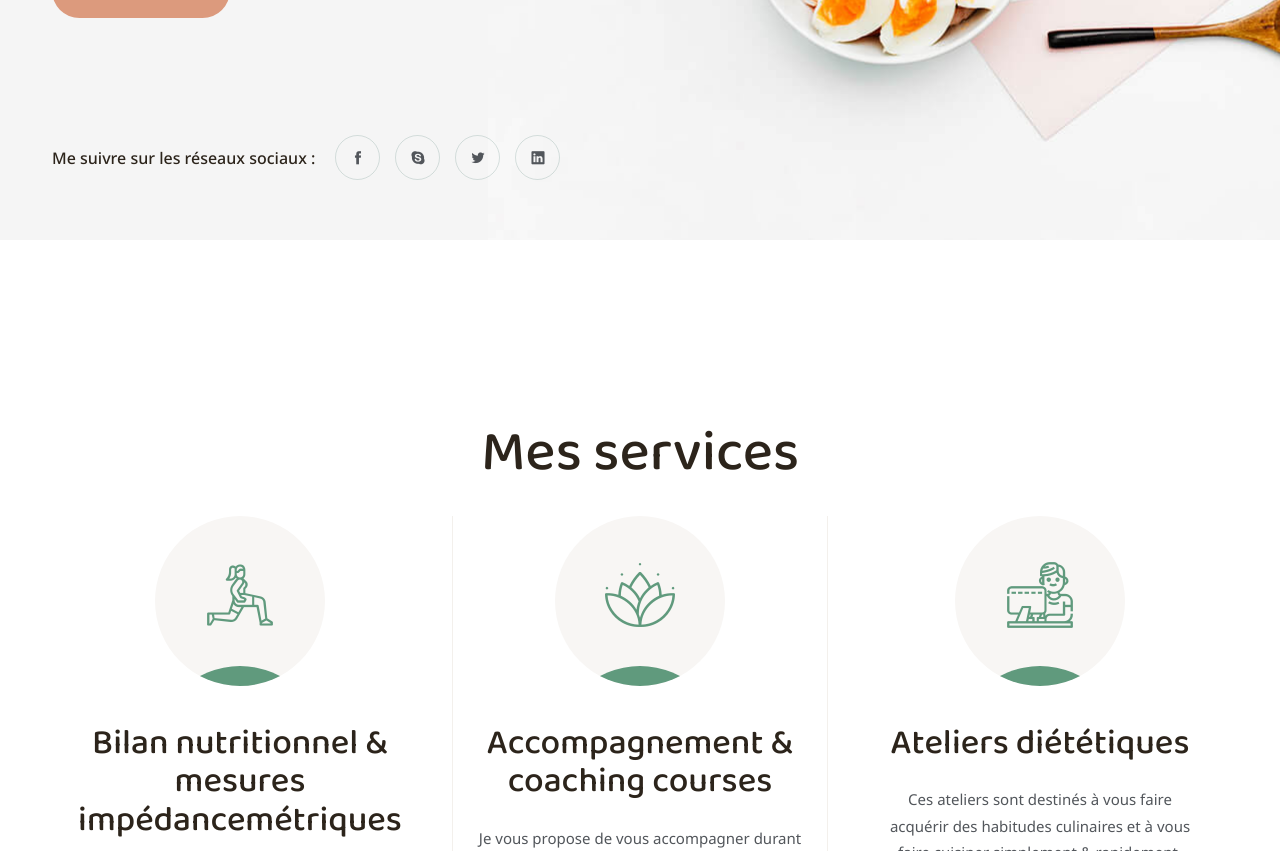
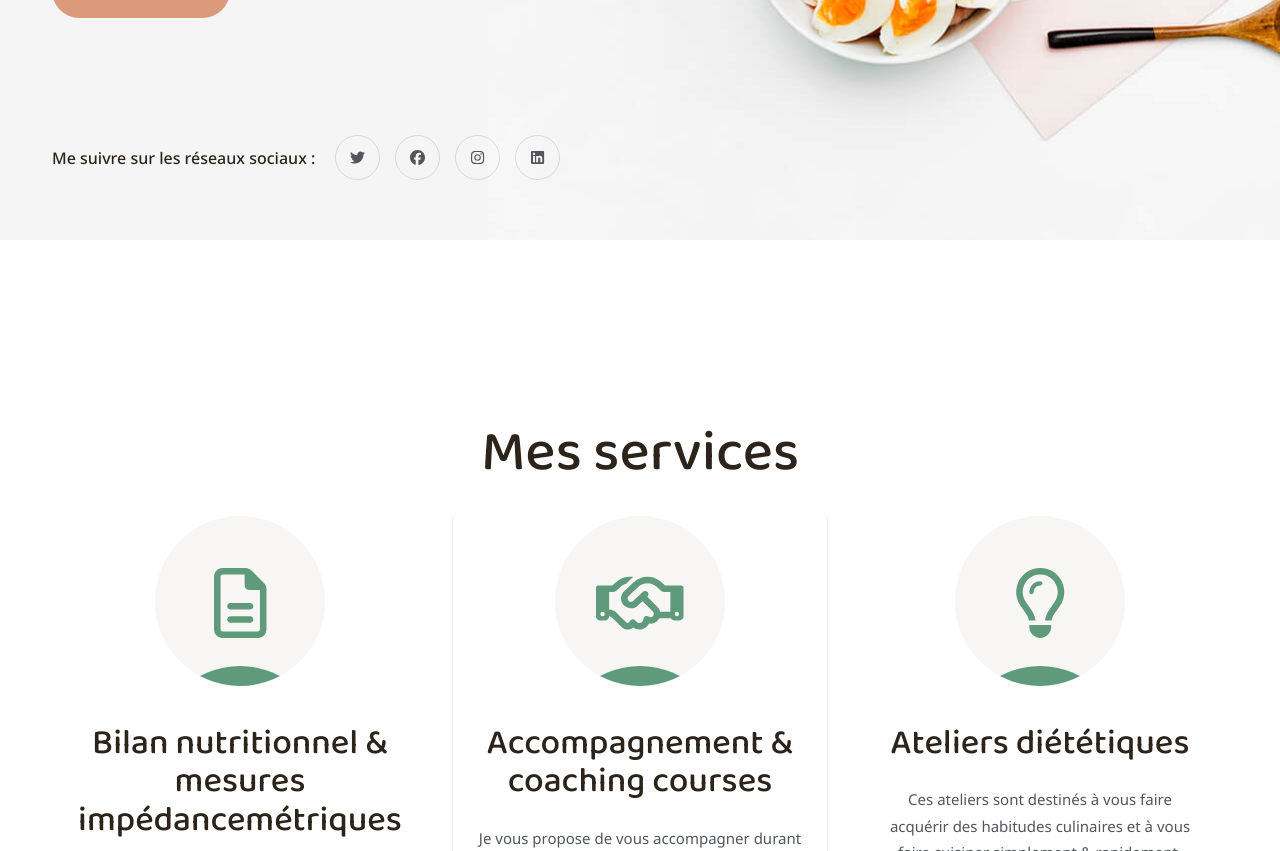
Before and after one commit to fabienjaegle/sandrinecoupart-studi, a React (Create React App) app in the folder client/: page / in a window 1280 px wide. Shown: the part 700-1551 px from the top of the page. Built offline with nearby package versions, Linux system fonts and the light colour scheme; no server answers.

Commit message:
Add Fontawesome packages

```diff
--- a/client/package.json
+++ b/client/package.json
@@ -4,6 +4,8 @@
   "private": true,
   "dependencies": {
     "@fortawesome/fontawesome-svg-core": "^6.1.2",
+    "@fortawesome/free-brands-svg-icons": "^6.1.2",
+    "@fortawesome/free-regular-svg-icons": "^6.1.2",
     "@fortawesome/free-solid-svg-icons": "^6.1.2",
     "@fortawesome/react-fontawesome": "^0.2.0",
     "@testing-library/jest-dom": "^5.16.5",
--- a/client/src/components/Hero.js
+++ b/client/src/components/Hero.js
@@ -1,3 +1,5 @@
+import { FontAwesomeIcon } from '@fortawesome/react-fontawesome';
+import { faFacebook, faInstagram, faLinkedin, faTwitter } from '@fortawesome/free-brands-svg-icons';
 import './Hero.css'
 
 const Hero = () => {
@@ -20,10 +22,10 @@ const Hero = () => {
                             <div className="social-wrapper">
                                 <p>Me suivre sur les réseaux sociaux :</p>
                                 <ul className="social">
-                                    <li><a href="/"><i className="icofont-facebook"></i></a></li>
-                                    <li><a href="/"><i className="icofont-skype"></i></a></li>
-                                    <li><a href="/"><i className="icofont-twitter"></i></a></li>
-                                    <li><a href="/"><i className="icofont-linkedin"></i></a></li>
+                                    <li><a href="/"><FontAwesomeIcon icon={faTwitter} /></a></li>
+                                    <li><a href="/"><FontAwesomeIcon icon={faFacebook} /></a></li>
+                                    <li><a href="/"><FontAwesomeIcon icon={faInstagram} /></a></li>
+                                    <li><a href="/"><FontAwesomeIcon icon={faLinkedin} /></a></li>
                                 </ul>
                             </div>
                         </div>
--- a/client/src/components/Services.js
+++ b/client/src/components/Services.js
@@ -1,3 +1,6 @@
+import { faLightbulb, faHandshake, faFileLines } from "@fortawesome/free-regular-svg-icons";
+import { FontAwesomeIcon } from "@fortawesome/react-fontawesome";
+
 const Services = () => {
     return (
         <div id="services" className="section section-padding">
@@ -10,7 +13,7 @@ const Services = () => {
                     <div className="col-lg-4 col-md-6">
                         <div className="single-feature">
                             <div className="feature-icon">
-                                <span><i className="flaticon-lunges"></i></span>
+                                <span><FontAwesomeIcon icon={faFileLines} /></span>
                             </div>
                             <div className="feature-content">
                                 <div className="content-wrapper">
@@ -23,7 +26,7 @@ const Services = () => {
                     <div className="col-lg-4 col-md-6">
                         <div className="single-feature">
                             <div className="feature-icon">
-                                <span><i className="flaticon-lotus"></i></span>
+                                <span><FontAwesomeIcon icon={faHandshake} /></span>
                             </div>
                             <div className="feature-content">
                                 <div className="content-wrapper">
@@ -36,7 +39,7 @@ const Services = () => {
                     <div className="col-lg-4 col-md-6">
                         <div className="single-feature">
                             <div className="feature-icon">
-                                <span><i className="flaticon-computer"></i></span>
+                                <span><FontAwesomeIcon icon={faLightbulb} /></span>
                             </div>
                             <div className="feature-content">
                                 <div className="content-wrapper">
```
Also changed, not shown: 1 other file (tests, documents, lock files or other folders).
